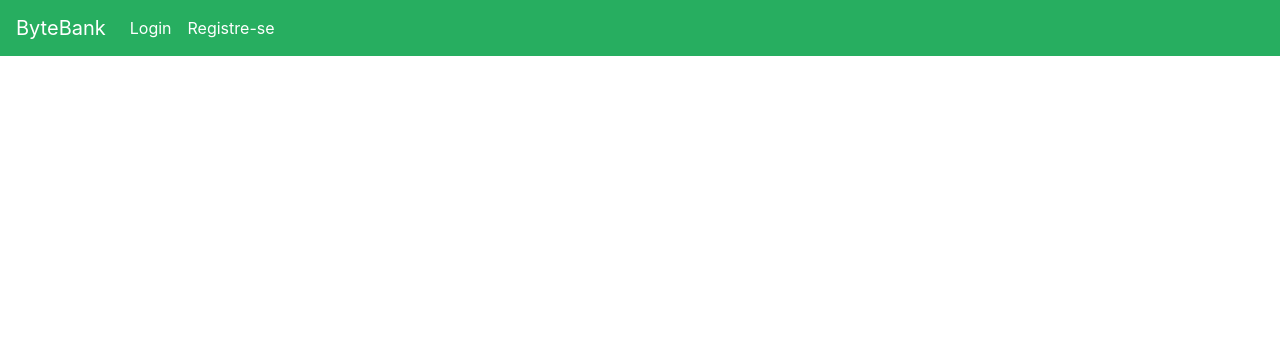
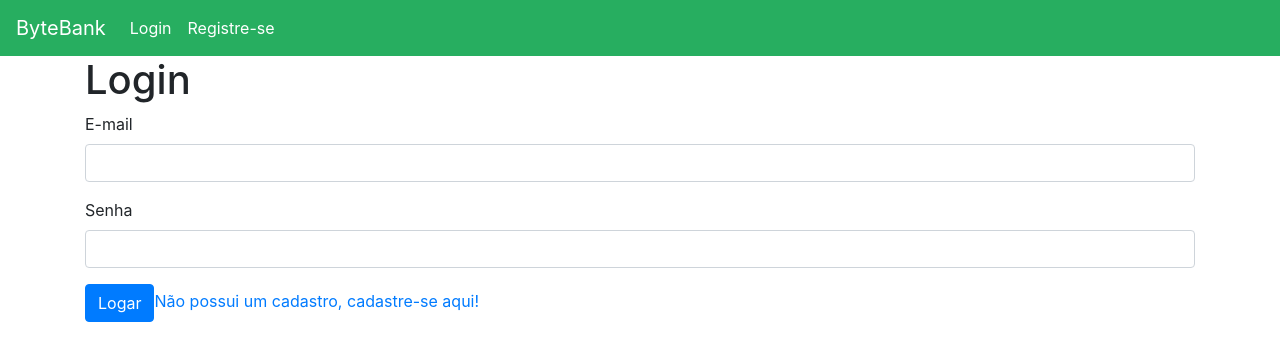
Before and after one commit to gabrielNetto94/auth-vue-vuex, a Vue app in the folder auth-vue-vuex/: page /#/login in a window 1280 px wide. Before the commit this address led to /#/gerentes. Shown: the top 360 px of the page. Built offline with nearby package versions, Linux system fonts and the light colour scheme.

Commit message:
Validar usário autenticado antes de entrar na rota

```diff
--- a/auth-vue-vuex/src/router/index.js
+++ b/auth-vue-vuex/src/router/index.js
@@ -2,8 +2,9 @@ import Vue from 'vue'
 import VueRouter from 'vue-router'
 import Gerentes from '../views/Gerentes.vue'
 import Home from '../views/Home.vue'
-import NovoUsuario from '../views/NovoUsuario.vue'
+//import NovoUsuario from '../views/NovoUsuario.vue'
 import Login from '../views/Login.vue';
+import provedor from '@/provedor';
 
 Vue.use(VueRouter)
 
@@ -21,17 +22,36 @@ const routes = [
   {
     path: '/cadastre-se',
     name: 'novo.usuario',
-    component: NovoUsuario
+    //lazy loading para carregar o arquivo apenas quando chamar esta rota
+    component : ( ) => import(/*webpackChunkName: "registrar" */'../views/NovoUsuario'),
+    meta: {
+      publica: true
+    }
   },
   {
     path: '/login',
     name: 'login',
-    component: Login
+    component: Login,
+    meta: {
+      //seta para true se página é publica ou privada
+      publica: true
+    }
   }
 ]
 
 const router = new VueRouter({
   routes
-})
+});
 
-export default router
+//antes de cada rota testa se a rota é pública ou privada
+router.beforeEach((routeTo, routeFrom, next) => {
+  //se rota não for publica e não tiver token
+  if (!routeTo.meta.publica && !provedor.state.token) {
+
+    //manda pra login
+    return next({ path: '/login' })
+  }
+  next();
+});
+
+export default router;
--- a/auth-vue-vuex/src/views/Gerentes.vue
+++ b/auth-vue-vuex/src/views/Gerentes.vue
@@ -31,14 +31,14 @@ export default {
   },
   //chama este método antes do componente ser montado
   //para onde vamos "to"; de onde estamos indo "from";  e o que fazer "next"
-  beforeRouteEnter(to, from, next) {
-    //se não tem token, envia para rota login
-    if (!this.$store.state.token) {
-      next({ name: "login" });
-    }
-    //se tiver token vai para a rota que está sendo chamada, no caso a /gerentes
-    next();
-  },
+  // beforeRouteEnter(to, from, next) {
+  //   //se não tem token, envia para rota login
+  //   if (!this.$store.state.token) {
+  //     next({ name: "login" });
+  //   }
+  //   //se tiver token vai para a rota que está sendo chamada, no caso a /gerentes
+  //   next();
+  // },
 };
 </script>
 
```
